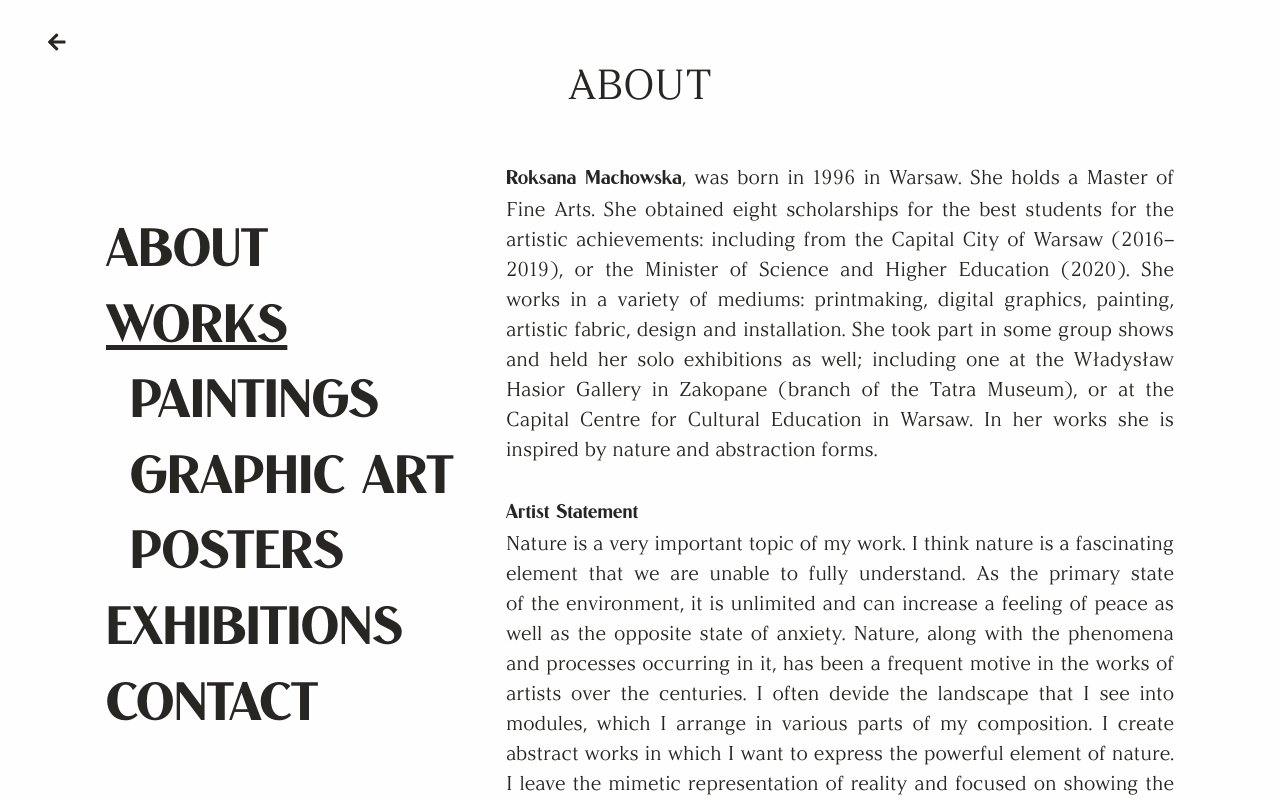
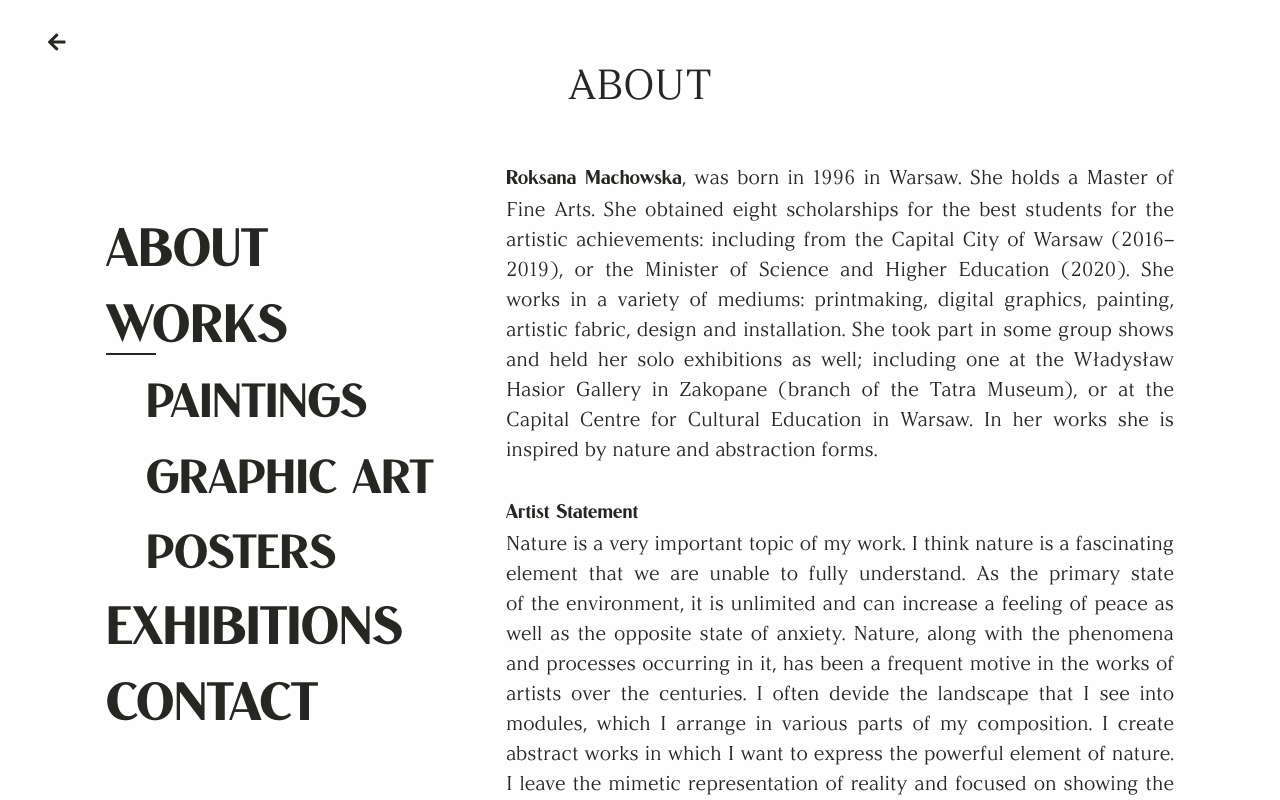
Before and after one commit to jakubziemba/machowska-portfolio, a Next.js app: page /about in a window 1280 px wide. Both pictures are taken after a click on the item "WORKS". Shown: the top 800 px of the page. Built offline with nearby package versions, Linux system fonts and the light colour scheme.

Commit message:
Create Menu animation

```diff
--- a/components/Menu.module.scss
+++ b/components/Menu.module.scss
@@ -13,9 +13,39 @@
       line-height: 1.3;
       user-select: none;
       cursor: pointer;
+      position: relative;
 
-      &.active {
-        text-decoration: underline;
+      &.active a:after {
+        content: '';
+        position: absolute;
+        height: 2px;
+        bottom: -2px;
+        left: 0px;
+        background: #272623;
+        width: 50px;
+      }
+
+      a {
+        position: relative;
+      }
+
+      a:after {
+        content: '';
+        position: absolute;
+        height: 2px;
+        bottom: -2px;
+        left: 0px;
+        background: #272623;
+        width: 0px;
+
+        -o-transition: 0.5s;
+        -ms-transition: 0.5s;
+        -moz-transition: 0.5s;
+        -webkit-transition: 0.5s;
+        transition: 0.3s;
+      }
+      a:hover:after {
+        width: 50px;
       }
     }
   }
--- a/components/MenuItems/Submenu.module.scss
+++ b/components/MenuItems/Submenu.module.scss
@@ -1,3 +1,51 @@
 .works {
   margin-left: 24px;
+
+  a {
+    font-size: 28px;
+    position: relative;
+  }
+
+  a:after {
+    content: '';
+    position: absolute;
+    height: 4px;
+    bottom: -2px;
+    left: 0px;
+    background: #272623;
+    width: 80px;
+
+    -o-transition: 0.5s;
+    -ms-transition: 0.5s;
+    -moz-transition: 0.5s;
+    -webkit-transition: 0.5s;
+    transition: 0.3s;
+  }
+  a:hover:after {
+    width: 120px;
+  }
 }
+
+@media (min-width: 668px) {
+  .works {
+    a {
+      font-size: 28px;
+    }
+  }
+}
+
+@media (min-width: 900px) {
+  .works {
+    a {
+      font-size: 36px;
+    }
+  }
+}
+
+@media (min-width: 1200px) {
+  .works {
+    a {
+      font-size: 48px;
+    }
+  }
+}
--- a/components/MenuItems/Works.js
+++ b/components/MenuItems/Works.js
@@ -1,18 +1,47 @@
+import { motion } from 'framer-motion';
 import Link from 'next/link';
 import styles from './Submenu.module.scss';
 
 export default function Works() {
+  const list = {
+    hidden: {
+      opacity: 0,
+      transition: {
+        when: 'afterChildren',
+      },
+    },
+    visible: {
+      opacity: 1,
+      transition: {
+        when: 'beforeChildren',
+        ease: 'easeInOut',
+        staggerChildren: 0.1,
+      },
+    },
+  };
+  const item = {
+    hidden: {
+      x: -20,
+      opacity: 0,
+    },
+    visible: {
+      x: 0,
+      opacity: 1,
+    },
+  };
   return (
     <div className={styles.works}>
-      <li>
-        <Link href='/works/paintings'>Paintings</Link>
-      </li>
-      <li>
-        <Link href='/works/graphic-art'>Graphic Art</Link>
-      </li>
-      <li>
-        <Link href='/works/posters'>Posters</Link>
-      </li>
+      <motion.ul initial='hidden' animate='visible' variants={list}>
+        <motion.li variants={item}>
+          <Link href='/works/paintings'>Paintings</Link>
+        </motion.li>
+        <motion.li variants={item}>
+          <Link href='/works/graphic-art'>Graphic Art</Link>
+        </motion.li>
+        <motion.li variants={item}>
+          <Link href='/works/posters'>Posters</Link>
+        </motion.li>
+      </motion.ul>
     </div>
   );
 }
```
